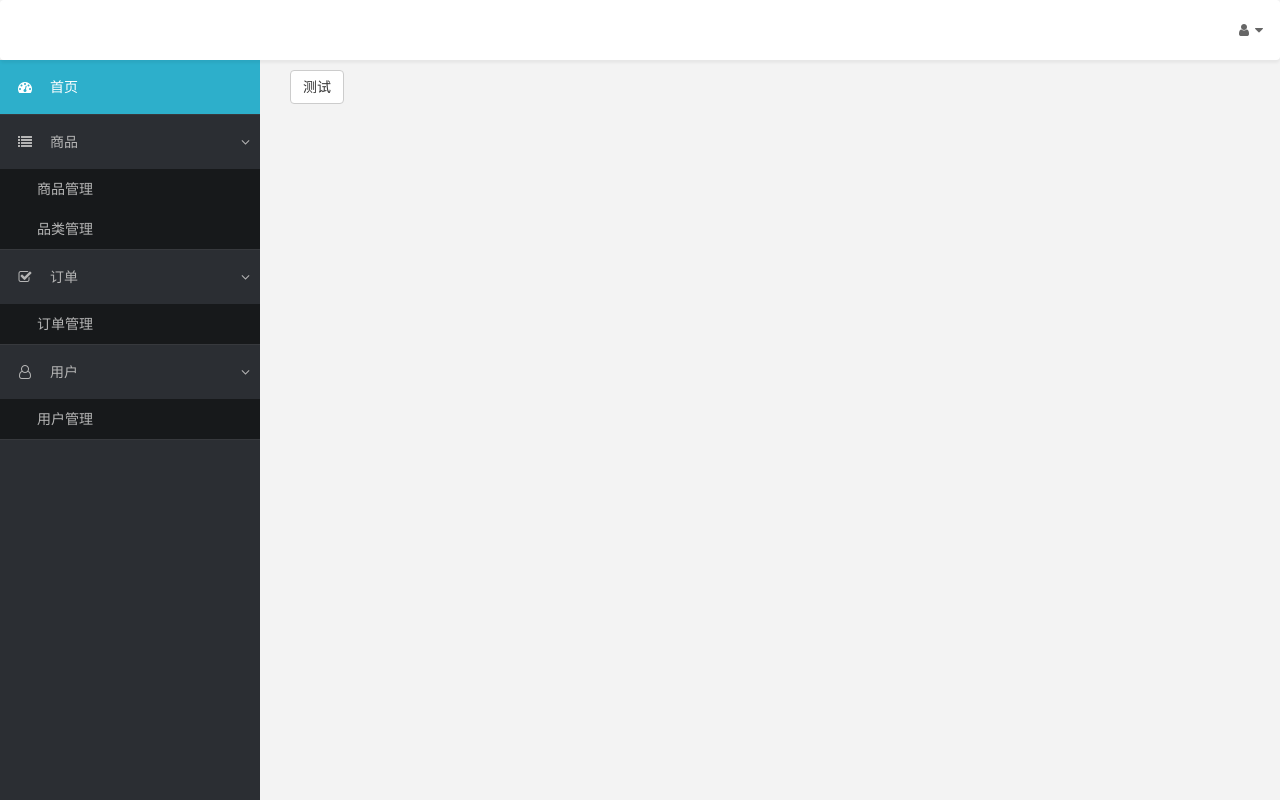
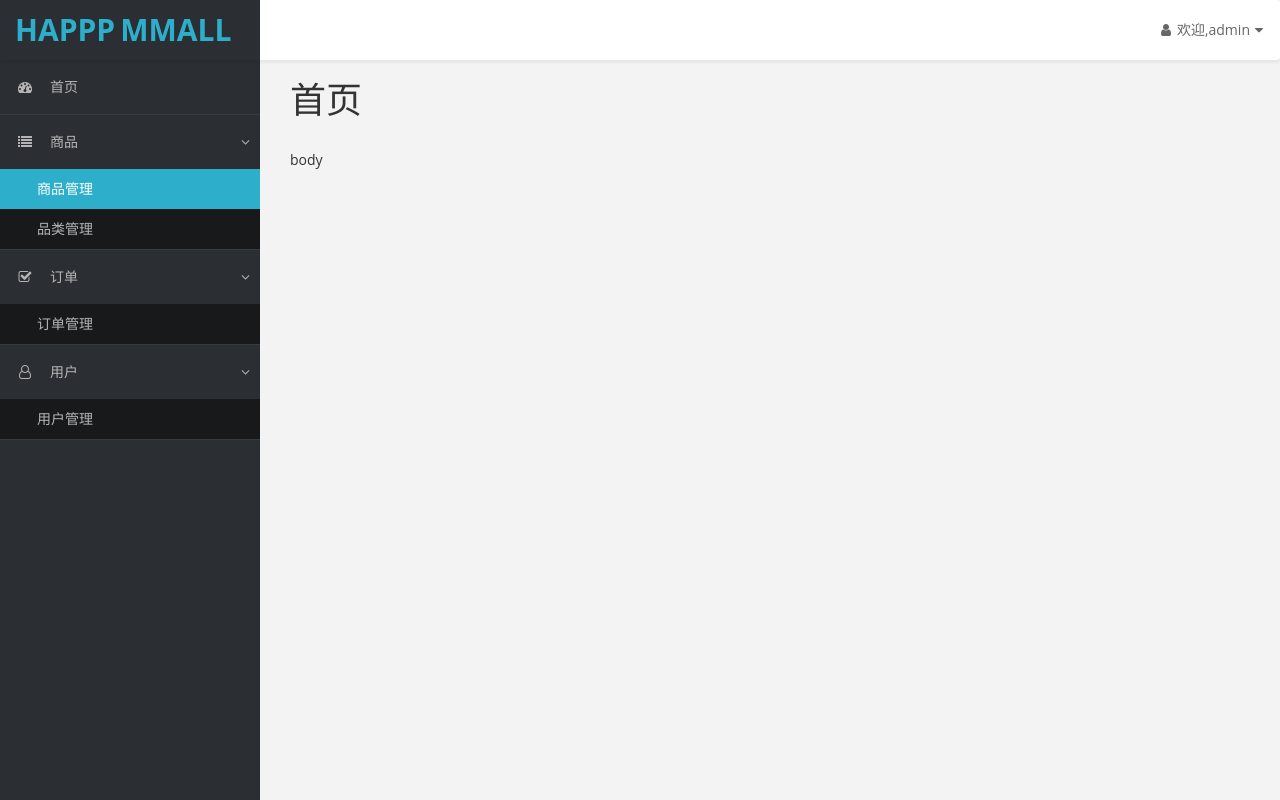
Before and after one commit to ZXIAOY/react-mall-BMS, a React app: page /product in a window 1280 px wide. Before the commit this address led to /. Built offline with nearby package versions, Linux system fonts and the light colour scheme.

Commit message:
完成基础框架的开发

```diff
--- a/src/app.jsx
+++ b/src/app.jsx
@@ -16,7 +16,8 @@ class App extends React.Component {
         <Layout>
           <Switch>
             <Route exact path='/' component={Home} /> {/* exact表示严格匹配 */}
-            <Redirect from='*' to='/' />
+            <Route path='/product' component={Home} />
+            <Route path='/product-category' component={Home} />
           </Switch>
         </Layout>
       </Router>
--- /dev/null
+++ b/src/component/page-title/index.jsx
@@ -0,0 +1,24 @@
+import React from 'react';
+
+class PageTitle extends React.Component {
+  constructor(props) {
+    super(props);
+  }
+
+  componentWillMount() {
+    document.title = this.props.title + '- happyMmall';
+  }
+
+  render() {
+    return (
+      <div className="row">
+        <div className="col-md-12">
+          <h1 className="page-header">{this.props.title}</h1>
+          {this.props.children}
+        </div>
+      </div>
+    );
+  }
+}
+
+export default PageTitle;
--- a/src/component/top-nav/index.jsx
+++ b/src/component/top-nav/index.jsx
@@ -1,19 +1,34 @@
 import React from 'react';
+import {Link} from 'react-router-dom';
 
 class TopNav extends React.Component {
+
+  constructor(props) {
+    super(props);
+  }
+
+  // 退出登录
+  onLogout() {
+
+  }
+
   render() {
     return (
       <div className="navbar navbar-default top-navbar">
+        <div className="navbar-header">
+          <Link className="navbar-brand" to="/"><b>happp</b>Mmall</Link>
+        </div>
         <ul className="nav navbar-top-links navbar-right">
           <li className="dropdown">
             <a className="dropdown-toggle" href="javascript:;">
               <i className="fa fa-user fa-fw"></i>
+              <span>欢迎,admin</span>
               <i className="fa fa-caret-down"></i>
             </a>
             <ul className="dropdown-menu dropdown-user">
               <li>
                 <a>
-                  <i className="fa fa-sign-out fa-fw"></i>
+                  <i className="fa fa-sign-out fa-fw" onClick={()=>this.onLogout()}></i>
                   <span>退出登录</span>
                 </a>
               </li>
--- a/src/page/home/index.jsx
+++ b/src/page/home/index.jsx
@@ -2,13 +2,19 @@
   home组件
 */
 import React from 'react';
+import PageTitle from 'component/page-title/index.jsx';
 
 class Home extends React.Component {
 
   render() {
     return (
       <div id='page-wrapper'>
-        <button className='btn btn-default'>测试</button>
+        <PageTitle title='首页'></PageTitle>
+        <div className="row">
+          <div className="col-md-12">
+            body
+          </div>
+        </div>
       </div>
     );
   }
--- /dev/null
+++ b/src/utils/mm.js
@@ -0,0 +1,6 @@
+class MUtil {
+
+
+}
+
+export default MUtil;
--- a/webpack.config.js
+++ b/webpack.config.js
@@ -81,7 +81,8 @@ module.exports = {
   plugins: [
     // 处理html文件
     new HtmlWebpackPlugin({
-      template: './src/index.html'
+      template: './src/index.html',
+      favicon: './favicon.ico'
     }),
     // 独立的css文件
     new ExtractTextPlugin('css/[name].css'),
```
Also changed, not shown: 1 other file (tests, documents, lock files or other folders).
